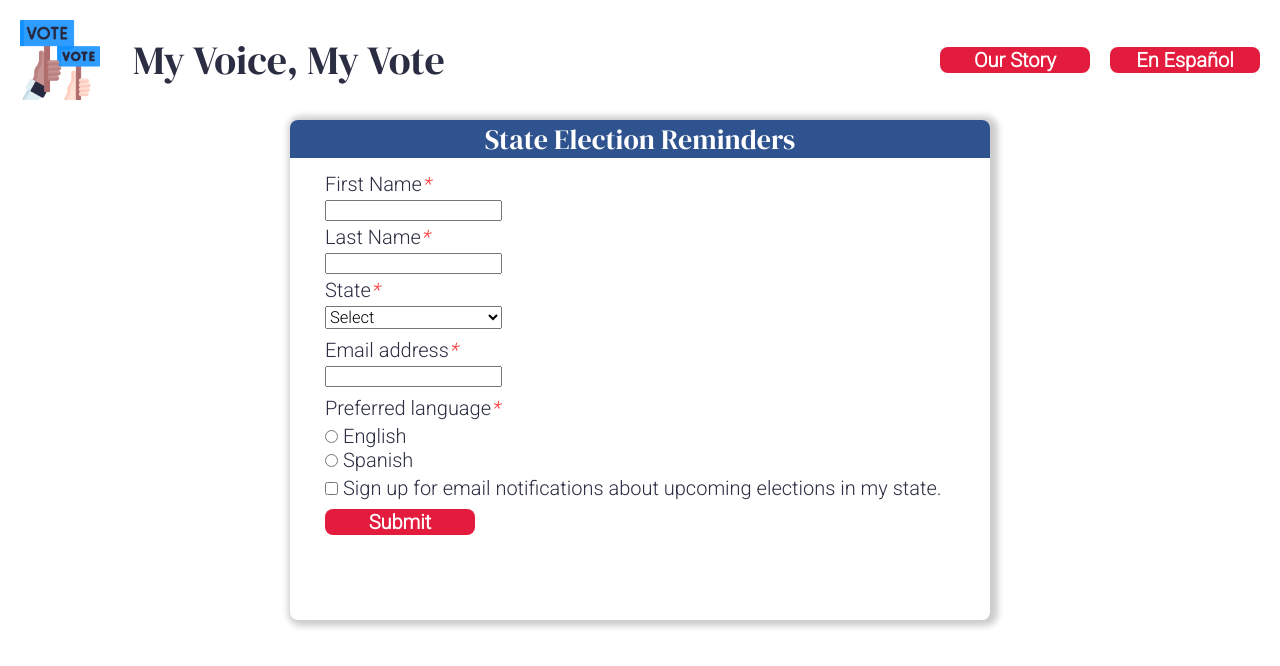
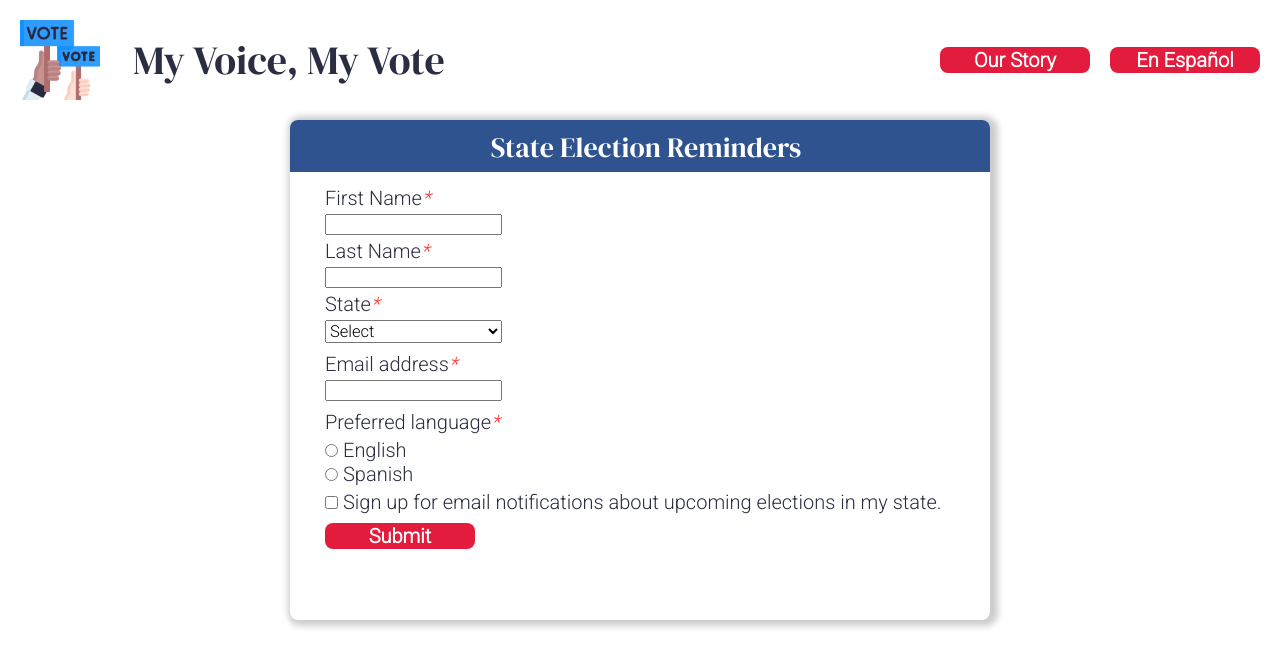
Before and after one commit to ivonne-hernandez/mi-voz-mi-voto-1, a React (Create React App) app: page /get-notifications in a window 1280 px wide. Shown: the top 666 px of the page. Built offline with nearby package versions, Linux system fonts and the light colour scheme; the HTML template or start-up script is replaced by a standard one.

Commit message:
Add line height to the RouteCard, height and padding properties to the form

```diff
--- a/src/Components/EmailNotificationForm/EmailNotificationForm.css
+++ b/src/Components/EmailNotificationForm/EmailNotificationForm.css
@@ -38,6 +38,8 @@ em {
   background-color: #2E538E;
   color: white;
   text-align: center;
+  height: 52px;
+  padding: 8px 0px 12px 12px;
 }
 
 .form-container {
--- a/src/Components/RouteCard/RouteCard.css
+++ b/src/Components/RouteCard/RouteCard.css
@@ -6,6 +6,7 @@
   width: 60%;
   font-size: 20px;
   overflow: hidden;
+  line-height: 30px;
 }
 
 .link-item:hover {
@@ -19,4 +20,5 @@
   padding: 12px 0px 12px 12px;
   background-color: #2E538E;
   color: white;
+  font-size: 28px;
 }
```
